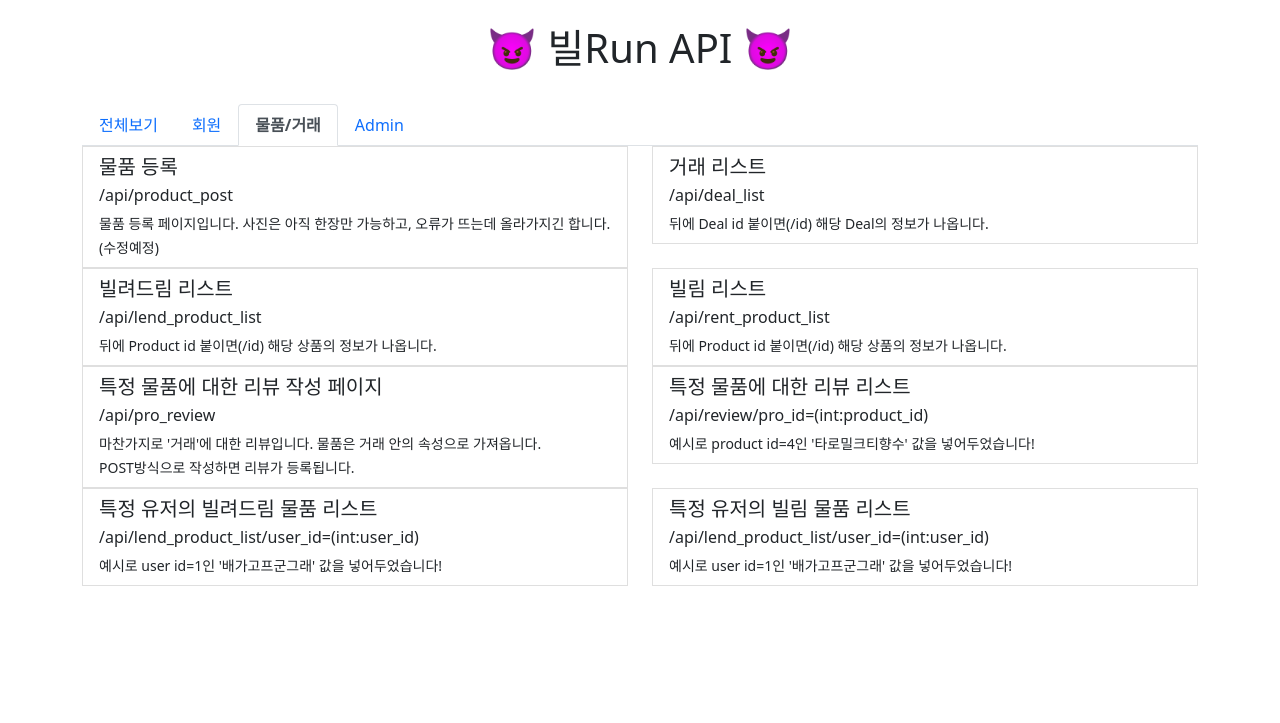
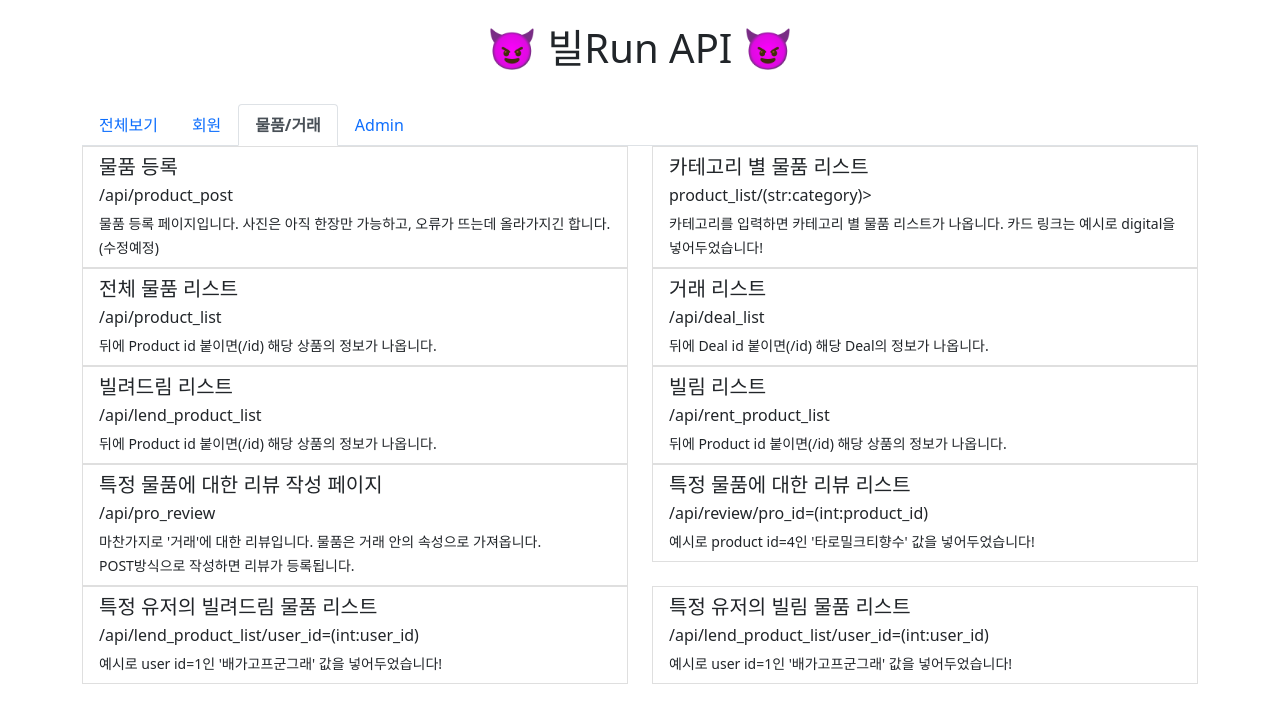
Before and after one commit to SRCdevvv/BillRun_back, a Django app: template api/templates/api/main_prodeal.html in a window 1280 px wide. Shown: the top 723 px of the page. Run offline with Django 3.2, Linux system fonts and the light colour scheme; the template is opened without the code that fills it, so the values that code supplies are empty.

Commit message:
Update main, arrange urls

```diff
--- a/api/templates/api/main_prodeal.html
+++ b/api/templates/api/main_prodeal.html
@@ -29,6 +29,26 @@
                         </div>
                         <p class="mb-1">/api/product_post</p>
                         <small>물품 등록 페이지입니다. 사진은 아직 한장만 가능하고, 오류가 뜨는데 올라가지긴 합니다. (수정예정)</small>
+                    </a>
+                </div>
+                <div class="col-sm-6">
+                    <a href="{% url 'api:product_ctgr' ctgr='digital' %}" class="list-group-item list-group-item-action">
+                        <div class="d-flex w-100 justify-content-between">
+                            <h5 class="mb-1">카테고리 별 물품 리스트</h5>
+                        </div>
+                        <p class="mb-1">product_list/(str:category)></p>
+                        <small>카테고리를 입력하면 카테고리 별 물품 리스트가 나옵니다. 카드 링크는 예시로 digital을 넣어두었습니다!</small>
+                    </a>
+                </div>
+            </div>
+            <div class="row">
+                <div class="col-sm-6">
+                    <a href="{% url 'api:product_list' %}" class="list-group-item list-group-item-action">
+                        <div class="d-flex w-100 justify-content-between">
+                            <h5 class="mb-1">전체 물품 리스트</h5>
+                        </div>
+                        <p class="mb-1">/api/product_list</p>
+                        <small>뒤에 Product id 붙이면(/id) 해당 상품의 정보가 나옵니다.</small>
                     </a>
                 </div>
                 <div class="col-sm-6">
```
Also changed, not shown: api/templates/api/main.html (+10 -1 lines), api/urls.py (+50 -43 lines), db.sqlite3.
